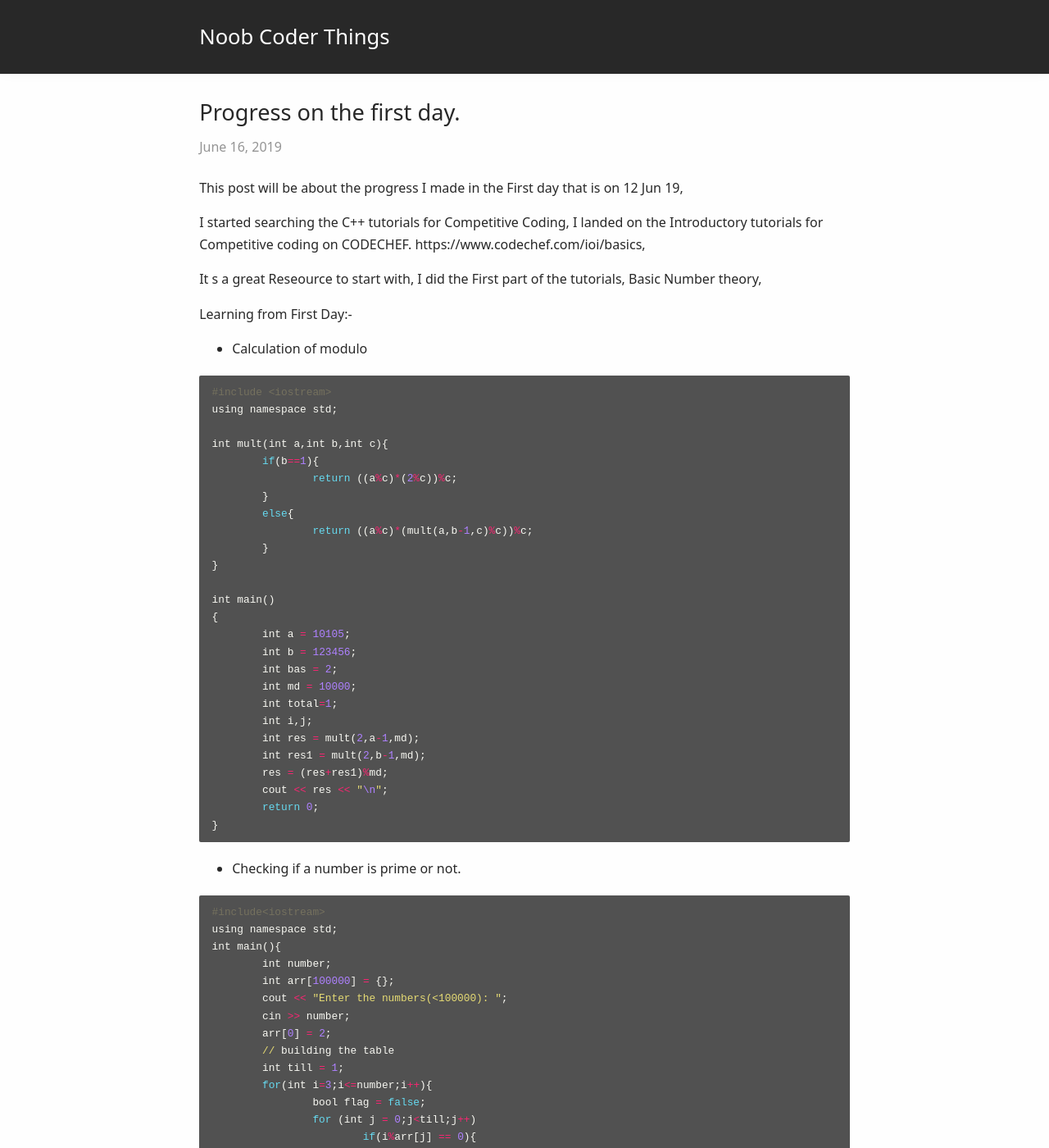
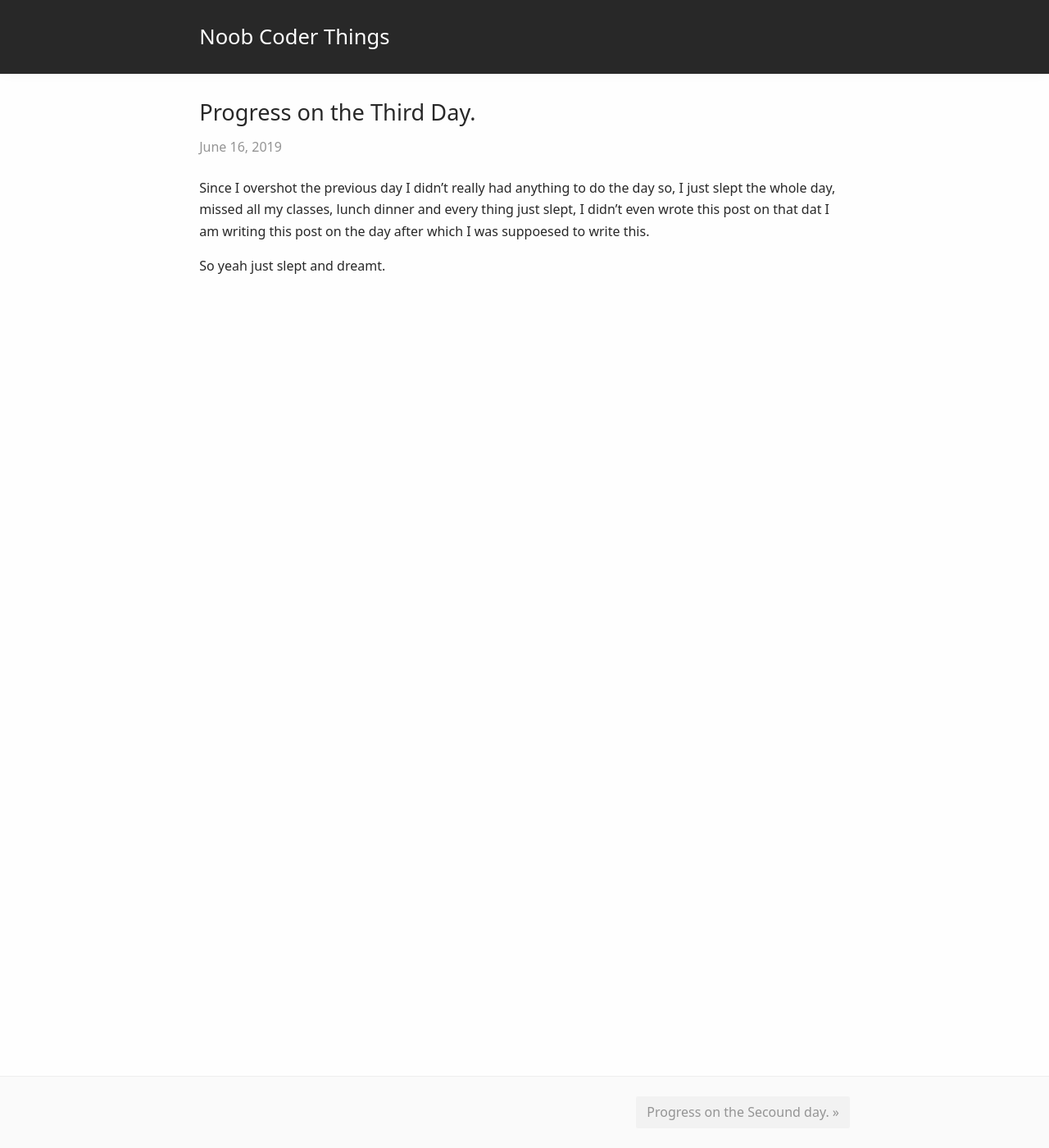
Before and after one commit to AnuragSahu/Noob_coder_things, a Jekyll site: the page built from _posts/2019-06-16-Progress-of-the-third-day.md, in a window 1280 px wide and 1400 px high. Shown: the whole window at 82% size. Built offline with Jekyll 4.4.1, drawn with Linux system fonts in a browser that asks for light colours; our own code applies the rules of GitHub Pages for plain Markdown files; some of the changed text lies outside the part shown.

Commit message:
Added new post

```diff
--- a/_posts/2019-06-16-Progress-of-the-third-day.md
+++ b/_posts/2019-06-16-Progress-of-the-third-day.md
@@ -1,105 +1,7 @@
 ---
-title: "Progress on the first day."
+title: "Progress on the Third Day."
 ---
 
-This post will be about the progress I made in the First day that is on 12 Jun 19,
+Since I overshot the previous day I didn't really had anything to do the day so, I just slept the whole day, missed all my classes, lunch dinner and every thing just slept, I didn't even wrote this post on that dat I am writing this post on the day after which I was suppoesed to write this.
 
-I started searching the C++ tutorials for Competitive Coding, I landed on the Introductory tutorials for Competitive coding on CODECHEF. https://www.codechef.com/ioi/basics, <br>
-
-It s a great Reseource to start with, I did the First part of the tutorials, Basic Number theory,
-
-Learning from First Day:-
- - Calculation of modulo
-{% highlight ruby %}
-
-#include <iostream>
-using namespace std;
-
-int mult(int a,int b,int c){
-        if(b==1){
-                return ((a%c)*(2%c))%c;
-        }
-        else{
-                return ((a%c)*(mult(a,b-1,c)%c))%c;
-        }
-}
-
-int main()
-{
-        int a = 10105;
-        int b = 123456;
-        int bas = 2;
-        int md = 10000;
-        int total=1;
-        int i,j;
-        int res = mult(2,a-1,md);
-        int res1 = mult(2,b-1,md);
-        res = (res+res1)%md;
-        cout << res << "\n";
-        return 0;
-}
-
-
-{% endhighlight %}
-
-- Checking if a number is prime or not.
-
-{% highlight ruby %}
-
-#include<iostream>
-using namespace std;
-int main(){
-	int number;
-	int arr[100000] = {};
-	cout << "Enter the numbers(<100000): ";
-	cin >> number;
-	arr[0] = 2;
-	// building the table
-	int till = 1;
-	for(int i=3;i<=number;i++){
-		bool flag = false;
-		for (int j = 0;j<till;j++)
-			if(i%arr[j] == 0){
-				flag = true;
-				break;
-		}
-		if(flag == false){
-			arr[till++] = i;
-		}
-	}
-// Checking the if the number is prime
-	if(number == arr[till-1]){ cout << "YES\n";}
-	else { cout << "NO\n";}
-	return 0;
-}
-
-{% endhighlight %}
-
-- Calculation of (N-1)! % N
-{% highlight ruby %}
-
-#include <iostream>
-using namespace std;
-
-int factorial(int number){
-	if(number == 1){
-		return 1;
-	}
-	else return number * factorial(number-1);
-}
-
-int main()
-{
-	int number;
-	cout << "Enter the number: ";
-	cin >> number;
-	cout << factorial(number -1) % number << "\n";
-    return 0;
-}
-
-{% endhighlight %}
-
-- Important Formulas
-	- (a+b) mod c = ((a mod c) + (b mod c)) mod c
-	- (a*b) mod c = ((a mod c) * (b mod c)) mod c
-	- (a-b) mod c = ((a mod c) - (b mod c)) mod c
+So yeah just slept and dreamt.
```
